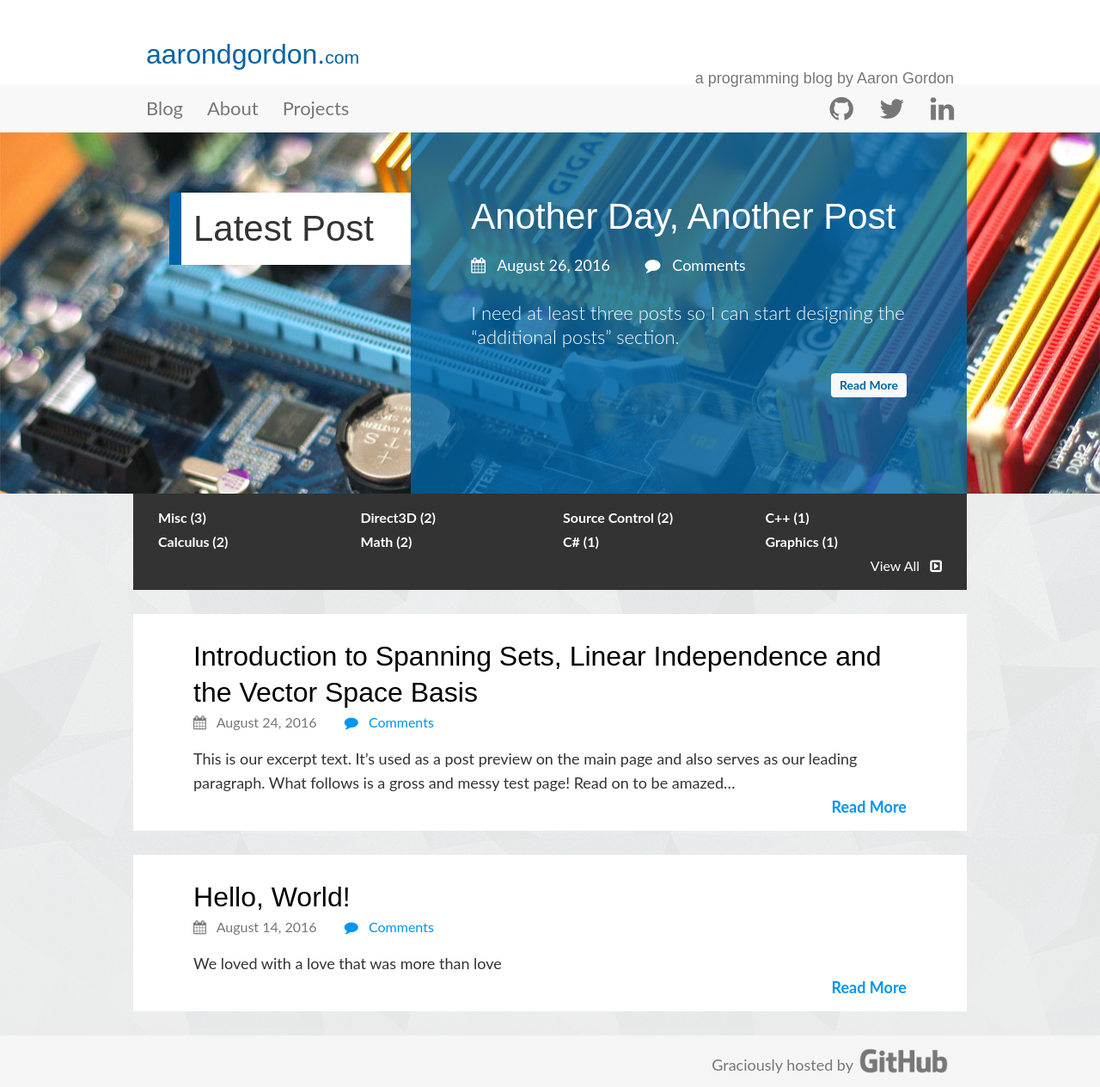
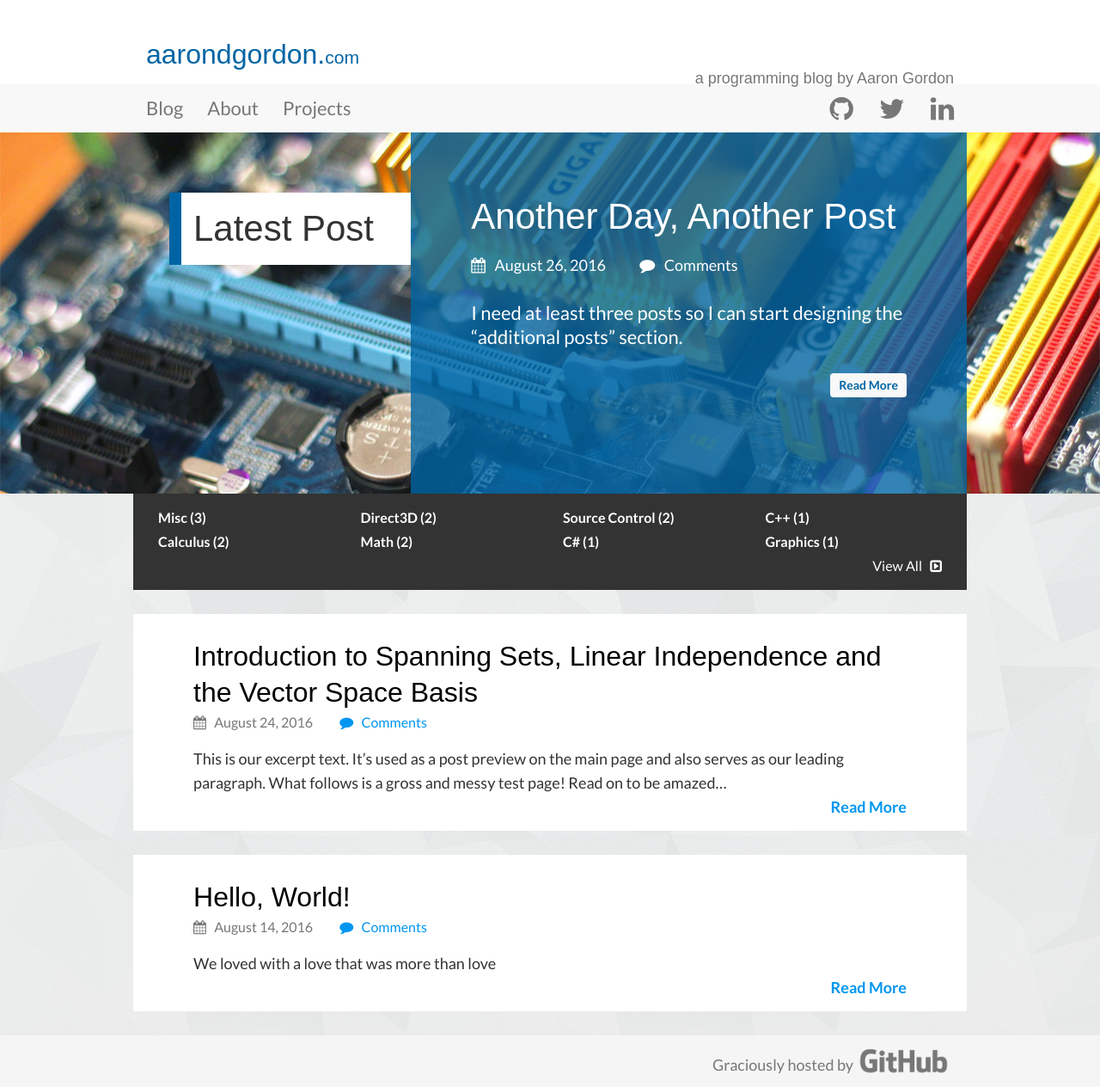
Before and after one commit to aarondgordon/aarondgordon.github.io, a Jekyll site: the page built from index.md, in a window 1280 px wide. Shown: the whole page at 86% size. Built offline with Jekyll 4.4.1, drawn with Linux system fonts in a browser that asks for light colours; nearby versions of some CDN libraries; comment, search, counter and statistics services are not loaded.

Commit message:
Testing different fonts

```diff
--- a/_layouts/default.html
+++ b/_layouts/default.html
@@ -18,7 +18,7 @@
         integrity="sha384-T8Gy5hrqNKT+hzMclPo118YTQO6cYprQmhrYwIiQ/3axmI1hQomh7Ud2hPOy8SP1"
         crossorigin="anonymous">
 
-    <link rel="stylesheet" href="https://fonts.googleapis.com/css?family=Lora:400,400i,700|Open+Sans:300,700,800">
+    <link rel="stylesheet" href="https://fonts.googleapis.com/css?family=Fjalla+One|Lato:400,400i,700">
 
     <link rel="stylesheet" href="/assets/css/ie10-viewport-fix.css">
     <link rel="stylesheet" href="/assets/css/syntax-highlighting.css">
```
